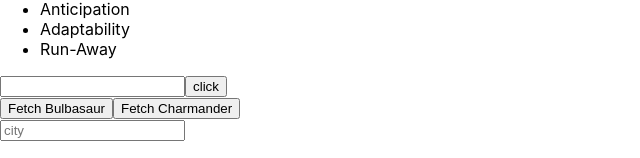
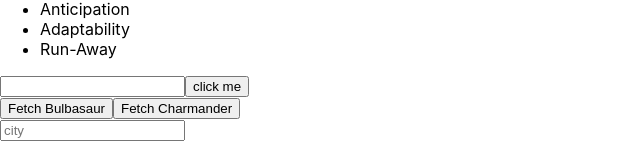
Before and after one commit to LexiisYing/pokedex, a React (Create React App) app: page / in a window 1280 px wide. Shown: the part 439-597 px from the top of the page, without its empty margins (0-640 px from the left). Built offline with nearby package versions, Linux system fonts and the light colour scheme.

Commit message:
update button

```diff
--- a/src/CaughtPokemon.js
+++ b/src/CaughtPokemon.js
@@ -29,7 +29,7 @@
       value={pokemonNameInput}
       onChange={handleInputChange}
       />
-       <button onClick={catchPokemon}>click</button>
+       <button onClick={catchPokemon}>click me</button>
 
   </>
 
```
